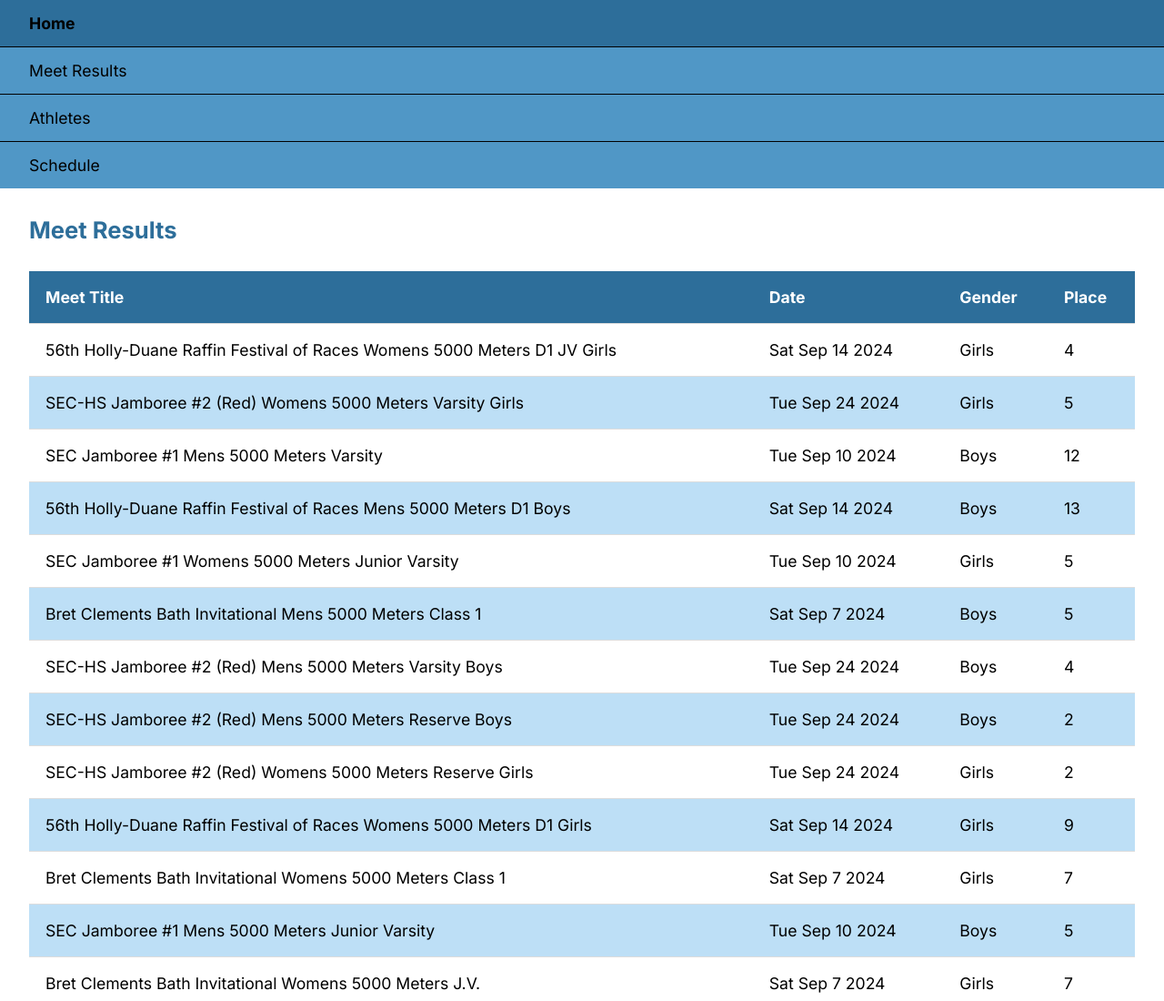
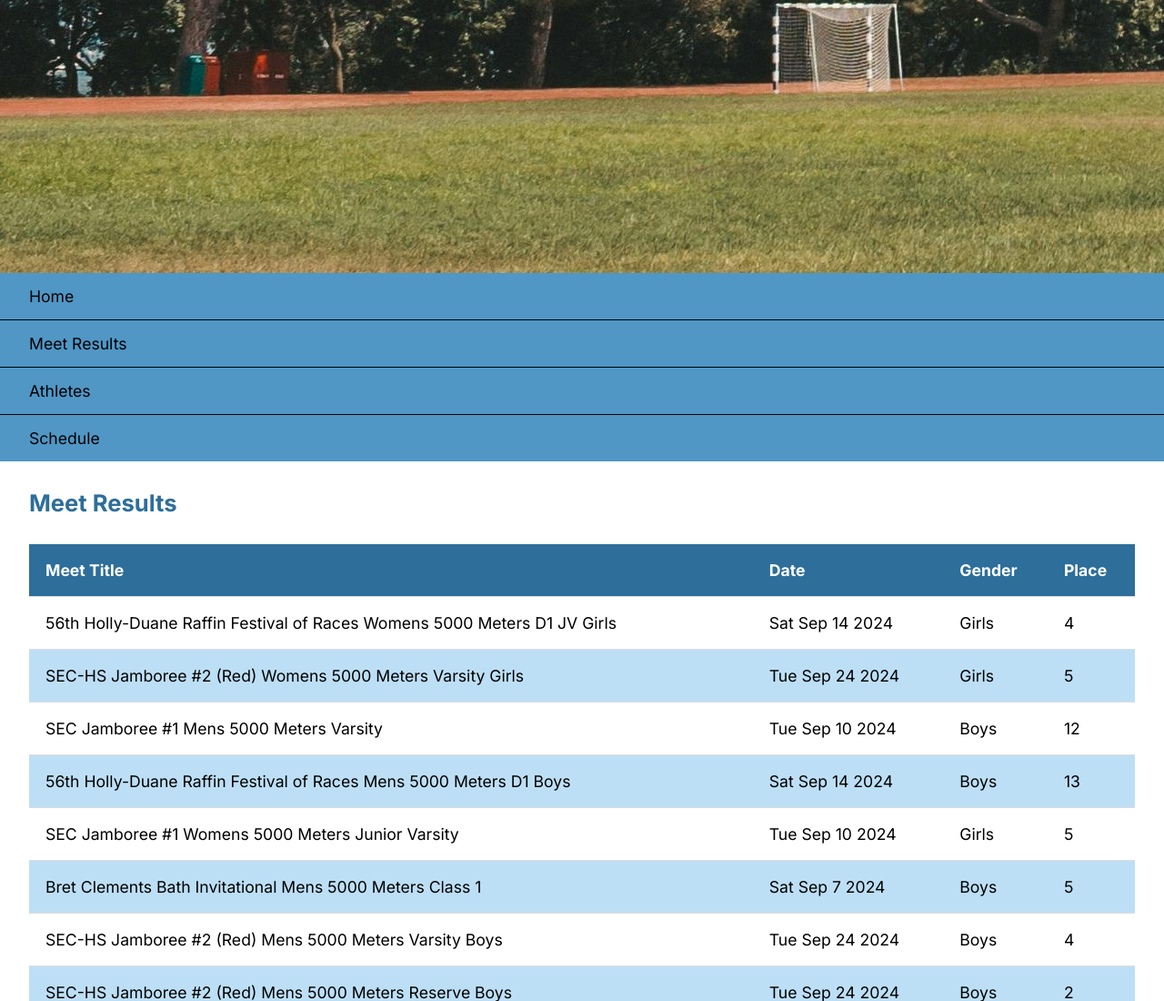
Before and after one commit to sarah-pen/deliverable-3, a plain HTML site: page meets.html in a window 1280 px wide. Shown: the top 1100 px of the page at 91% size. Drawn offline with Linux system fonts and the light colour scheme.

Commit message:
adding header banner

```diff
--- a/css/style.css
+++ b/css/style.css
@@ -414,4 +414,10 @@
         transform: translateY(0);
     }
 
+    #header-banner {
+        background-image: url("../images/banner.jpg");
+        width: 100vw;
+        height: 300px;
+    }
+
 }
--- a/meets.html
+++ b/meets.html
@@ -10,12 +10,14 @@
     <link rel="preconnect" href="https://fonts.googleapis.com">
     <link rel="preconnect" href="https://fonts.gstatic.com" crossorigin>
     <link href="https://fonts.googleapis.com/css2?family=Inter:ital,opsz,wght@0,14..32,100..900;1,14..32,100..900&display=swap" rel="stylesheet">
-    <script src="animations.js"></script>
+    <script src="../animations.js"></script>
 </head>
 <body>
 
 <a href="#main" id="skip">Skip to Main Content</a>
 
+<div id="header-banner">
+</div>
 <nav>
     <ul>
     <li><a href="index.html">Home</a></li>
```
Also changed, not shown: images/banner.jpg (added), 1 other file.
